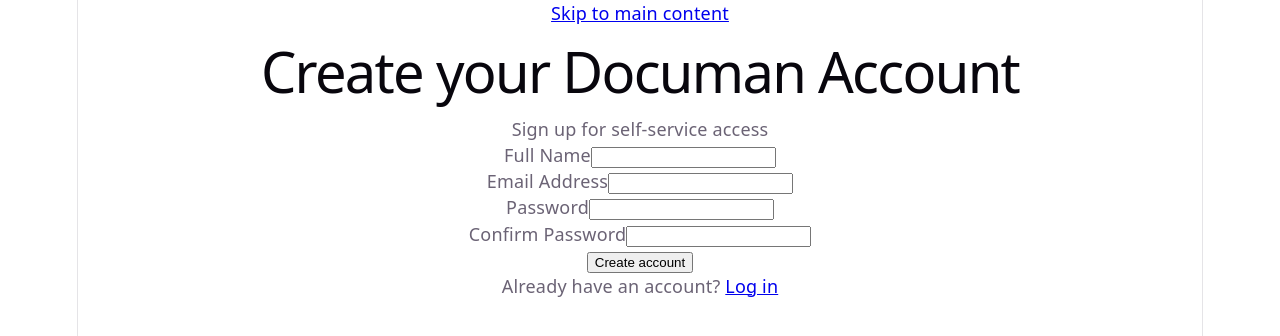
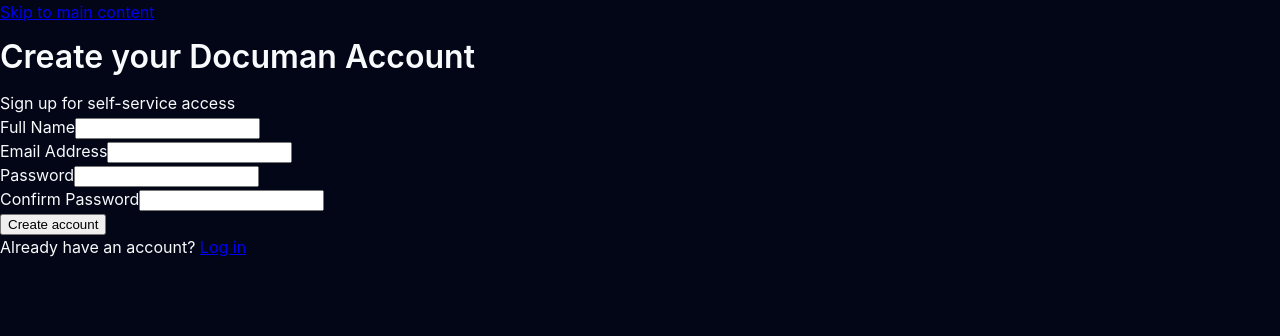
Before and after one commit to Lenin838/documan, a React (Vite) app in the folder apps/web/: page /signup in a window 1280 px wide. Shown: the top 336 px of the page. Built offline with nearby package versions, Linux system fonts and the light colour scheme; no server answers.

Commit message:
feat(web): establish figma design tokens

```diff
--- a/apps/web/src/index.css
+++ b/apps/web/src/index.css
@@ -1,111 +1,165 @@
 :root {
-  --text: #6b6375;
-  --text-h: #08060d;
-  --bg: #fff;
-  --border: #e5e4e7;
-  --code-bg: #f4f3ec;
-  --accent: #aa3bff;
-  --accent-bg: rgba(170, 59, 255, 0.1);
-  --accent-border: rgba(170, 59, 255, 0.5);
-  --social-bg: rgba(244, 243, 236, 0.5);
-  --shadow:
-    rgba(0, 0, 0, 0.1) 0 10px 15px -3px, rgba(0, 0, 0, 0.05) 0 4px 6px -2px;
+  --text: #9ca3af;
+  --text-h: #f8fafc;
+  --bg: #020617;
+  --border: #1e293b;
+  --code-bg: #0f172a;
+  --accent: #818cf8;
+  --accent-bg: rgba(99, 102, 241, 0.15);
+  --accent-border: rgba(99, 102, 241, 0.5);
+  --social-bg: rgba(15, 23, 42, 0.5);
+  --shadow: rgba(0, 0, 0, 0.4) 0 10px 15px -3px, rgba(0, 0, 0, 0.25) 0 4px 6px -2px;
 
-  --sans: system-ui, 'Segoe UI', Roboto, sans-serif;
-  --heading: system-ui, 'Segoe UI', Roboto, sans-serif;
-  --mono: ui-monospace, Consolas, monospace;
+  /* Typography Scale */
+  --font-sans: 'Inter', system-ui, -apple-system, BlinkMacSystemFont, 'Segoe UI', Roboto, sans-serif;
+  --font-mono: 'JetBrains Mono', ui-monospace, SFMono-Regular, Menlo, Monaco, Consolas, monospace;
 
-  font: 18px/145% var(--sans);
-  letter-spacing: 0.18px;
-  color-scheme: light dark;
-  color: var(--text);
-  background: var(--bg);
+  --sans: var(--font-sans);
+  --heading: var(--font-sans);
+  --mono: var(--font-mono);
+
+  /* Baseline 8px Spacing Grid Scale */
+  --space-1: 0.25rem;  /* 4px */
+  --space-2: 0.50rem;  /* 8px */
+  --space-3: 0.75rem;  /* 12px */
+  --space-4: 1.00rem;  /* 16px */
+  --space-6: 1.50rem;  /* 24px */
+  --space-8: 2.00rem;  /* 32px */
+  --space-12: 3.00rem; /* 48px */
+
+  /* Dark Theme Tokens (Default UI) */
+  --color-bg-canvas: #020617;        /* slate-950 */
+  --color-bg-surface: #0f172a;       /* slate-900 */
+  --color-bg-elevated: #1e293b;      /* slate-800 */
+  --color-border-default: #1e293b;   /* slate-800 */
+  --color-border-subtle: #0f172a;    /* slate-900 */
+  --color-border-accent: #334155;    /* slate-700 */
+  --color-text-main: #f8fafc;        /* slate-50 */
+  --color-text-muted: #94a3b8;       /* slate-400 */
+  --color-brand-primary: #818cf8;    /* indigo-400 */
+  --color-brand-hover: #a5b4fc;      /* indigo-300 */
+
+  /* Standard State Colors */
+  --color-state-success: #34d399;    /* emerald-400 */
+  --color-state-warning: #fbbf24;    /* amber-400 */
+  --color-state-danger: #f87171;     /* red-400 */
+  --color-state-info: #38bdf8;       /* sky-400 */
+
+  /* Governance State Tokens */
+  --color-gov-compliant-bg: rgba(6, 78, 59, 0.6);
+  --color-gov-compliant-text: #6ee7b7;
+  --color-gov-compliant-border: rgba(4, 120, 87, 0.8);
+
+  --color-gov-non-compliant-bg: rgba(127, 29, 29, 0.6);
+  --color-gov-non-compliant-text: #fca5a5;
+  --color-gov-non-compliant-border: rgba(185, 28, 28, 0.8);
+
+  --color-gov-pending-bg: rgba(120, 53, 15, 0.6);
+  --color-gov-pending-text: #fcd34d;
+  --color-gov-pending-border: rgba(180, 83, 9, 0.8);
+
+  --color-gov-blocked-bg: rgba(153, 27, 27, 0.8);
+  --color-gov-blocked-text: #fecaca;
+  --color-gov-blocked-border: #b91c1c;
+
+  /* T_cert vs T_now Distinction Tokens */
+  /* T_cert: Frozen Historical Certificate Snapshot (Purple Token Pair) */
+  --color-cert-snapshot-bg: rgba(88, 28, 135, 0.6);
+  --color-cert-snapshot-text: #c084fc;
+  --color-cert-snapshot-border: rgba(126, 34, 206, 0.8);
+
+  /* T_now: Live Compliance Drift Evaluation (Sky Token Pair) */
+  --color-drift-live-bg: rgba(12, 74, 110, 0.6);
+  --color-drift-live-text: #38bdf8;
+  --color-drift-live-border: rgba(3, 105, 161, 0.8);
+
+  /* Radii & Elevation Foundations */
+  --radius-sm: 0.375rem; /* 6px */
+  --radius-md: 0.50rem;  /* 8px */
+  --radius-lg: 0.75rem;  /* 12px */
+  --radius-full: 9999px;
+  --shadow-card: 0 4px 6px -1px rgba(0, 0, 0, 0.3), 0 2px 4px -2px rgba(0, 0, 0, 0.3);
+
+  /* Global Focus Visible Ring */
+  --focus-ring-color: #6366f1;
+  --focus-ring-offset: #020617;
+
+  font: 16px/150% var(--font-sans);
+  letter-spacing: 0px;
+  color-scheme: dark light;
+  color: var(--color-text-main);
+  background: var(--color-bg-canvas);
   font-synthesis: none;
   text-rendering: optimizeLegibility;
   -webkit-font-smoothing: antialiased;
   -moz-osx-font-smoothing: grayscale;
 
   @media (max-width: 1024px) {
-    font-size: 16px;
+    font-size: 15px;
   }
-}
-
-@media (prefers-color-scheme: dark) {
-  :root {
-    --text: #9ca3af;
-    --text-h: #f3f4f6;
-    --bg: #16171d;
-    --border: #2e303a;
-    --code-bg: #1f2028;
-    --accent: #c084fc;
-    --accent-bg: rgba(192, 132, 252, 0.15);
-    --accent-border: rgba(192, 132, 252, 0.5);
-    --social-bg: rgba(47, 48, 58, 0.5);
-    --shadow:
-      rgba(0, 0, 0, 0.4) 0 10px 15px -3px, rgba(0, 0, 0, 0.25) 0 4px 6px -2px;
-  }
-
-  #social .button-icon {
-    filter: invert(1) brightness(2);
-  }
-}
-
-#root {
-  width: 1126px;
-  max-width: 100%;
-  margin: 0 auto;
-  text-align: center;
-  border-inline: 1px solid var(--border);
-  min-height: 100svh;
-  display: flex;
-  flex-direction: column;
-  box-sizing: border-box;
 }
 
 body {
   margin: 0;
+  background-color: var(--color-bg-canvas);
+  color: var(--color-text-main);
+  font-family: var(--font-sans);
 }
 
 h1,
-h2 {
-  font-family: var(--heading);
-  font-weight: 500;
-  color: var(--text-h);
+h2,
+h3,
+h4 {
+  font-family: var(--font-sans);
+  font-weight: 600;
+  color: var(--color-text-main);
 }
 
-h1 {
-  font-size: 56px;
-  letter-spacing: -1.68px;
-  margin: 32px 0;
-  @media (max-width: 1024px) {
-    font-size: 36px;
-    margin: 20px 0;
-  }
-}
-h2 {
-  font-size: 24px;
-  line-height: 118%;
-  letter-spacing: -0.24px;
-  margin: 0 0 8px;
-  @media (max-width: 1024px) {
-    font-size: 20px;
-  }
-}
 p {
   margin: 0;
 }
 
 code,
-.counter {
-  font-family: var(--mono);
-  display: inline-flex;
-  border-radius: 4px;
-  color: var(--text-h);
+pre,
+.font-mono {
+  font-family: var(--font-mono);
 }
 
 code {
-  font-size: 15px;
-  line-height: 135%;
-  padding: 4px 8px;
-  background: var(--code-bg);
+  font-size: 13px;
+  line-height: 140%;
+  padding: 2px 6px;
+  border-radius: var(--radius-sm);
+  background: var(--color-bg-surface);
+  color: var(--color-brand-primary);
+  border: 1px solid var(--color-border-default);
 }
+
+/* Global Focus Ring Utilities */
+.focus-ring:focus-visible {
+  outline: 2px solid var(--focus-ring-color);
+  outline-offset: 2px;
+}
+
+/* Foundational Print Stylesheet Rules */
+@media print {
+  body {
+    background-color: #ffffff !important;
+    color: #0f172a !important;
+    font-family: var(--font-sans) !important;
+  }
+
+  header, footer, nav, button, .no-print {
+    display: none !important;
+  }
+
+  table {
+    border-collapse: collapse !important;
+    width: 100% !important;
+  }
+
+  th, td {
+    border: 1px solid #cbd5e1 !important;
+    color: #0f172a !important;
+  }
+}
```
